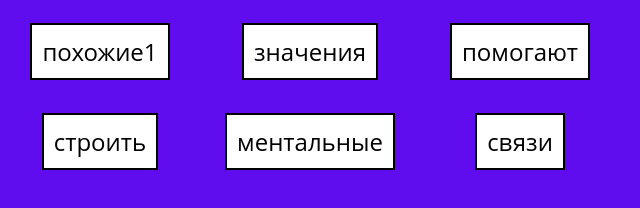
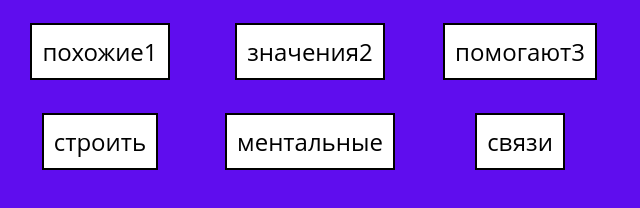
Before and after one commit to Romancompany/first-project, a plain HTML site: page index.html in a window 1280 px wide. Shown: the whole page, without its empty margins (0-640 px from the left). Drawn offline with Linux system fonts and the light colour scheme.

Commit message:
2 коммит

```diff
--- a/index.html
+++ b/index.html
@@ -13,8 +13,8 @@
   </head>
   <body>
     <p>похожие1</p>
-    <p>значения</p>
-    <p>помогают</p>
+    <p>значения2</p>
+    <p>помогают3</p>
     <p>строить</p>
     <p>ментальные</p>
     <p>связи</p>
```
